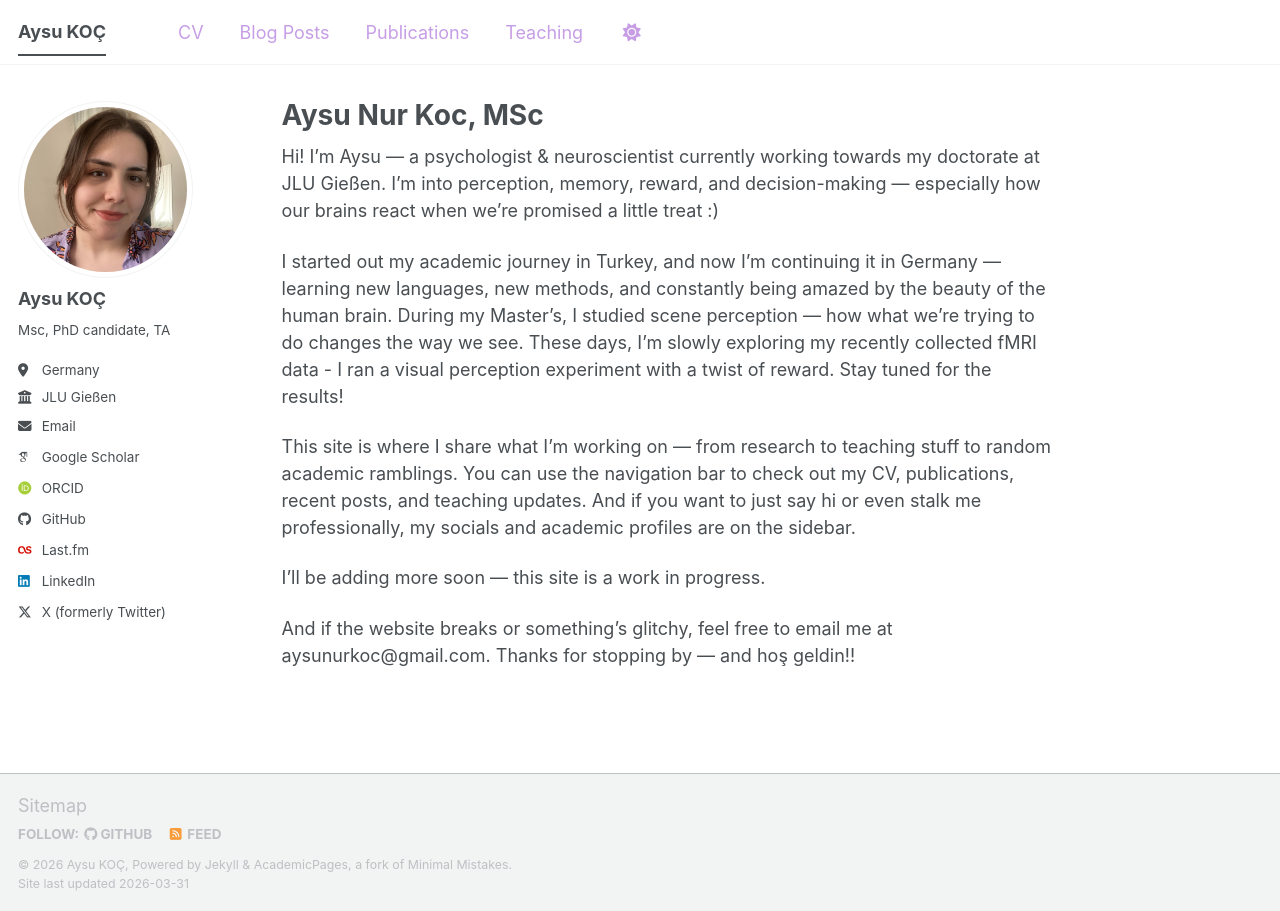
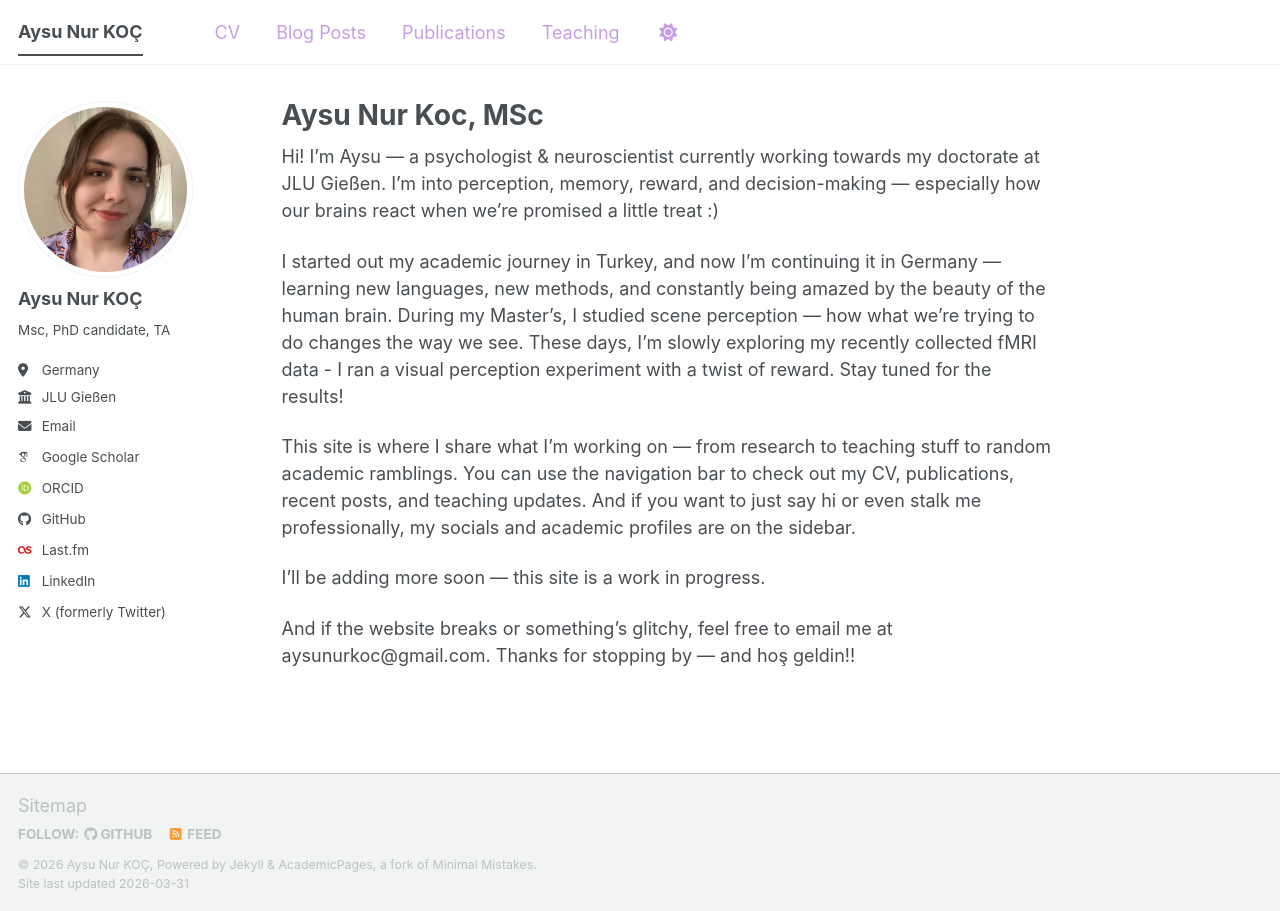
Before and after one commit to aysukoc/aysukoc.github.io, a Jekyll site: the page built from _pages/about.md, in a window 1280 px wide. Built offline with Jekyll 4.4.1, drawn with Linux system fonts in a browser that asks for light colours; some web fonts are replaced; a script bundle is joined from its source files by our own code; library files that are not in the unit come from our copies.

Commit message:
Update _config.yml

```diff
--- a/_config.yml
+++ b/_config.yml
@@ -8,9 +8,9 @@
 
 # Basic Site Settings
 locale                   : "en-US"
-title                    : "Aysu KOÇ"
+title                    : "Aysu Nur KOÇ"
 title_separator          : "-"
-name                     : &name "Aysu KOÇ"
+name                     : &name "Aysu Nur KOÇ"
 description              : &description "Msc in Neuroscience, PhD in progress"
 url                      : https://aysukoc.github.io # the base hostname & protocol for your site e.g. "https://mmistakes.github.io"
 baseurl                  : "" # the subpath of your site, e.g. "/blog"
@@ -22,7 +22,7 @@ repository               : "aysukoc/aysukoc.github.io"
 author:
   # Biographic information
   avatar           : "ak - Copy.jpeg"
-  name             : "Aysu KOÇ"
+  name             : "Aysu Nur KOÇ"
   pronouns         : # example: "she/her"
   bio              : "Msc, PhD candidate, TA"
   location         : "Germany"
```
